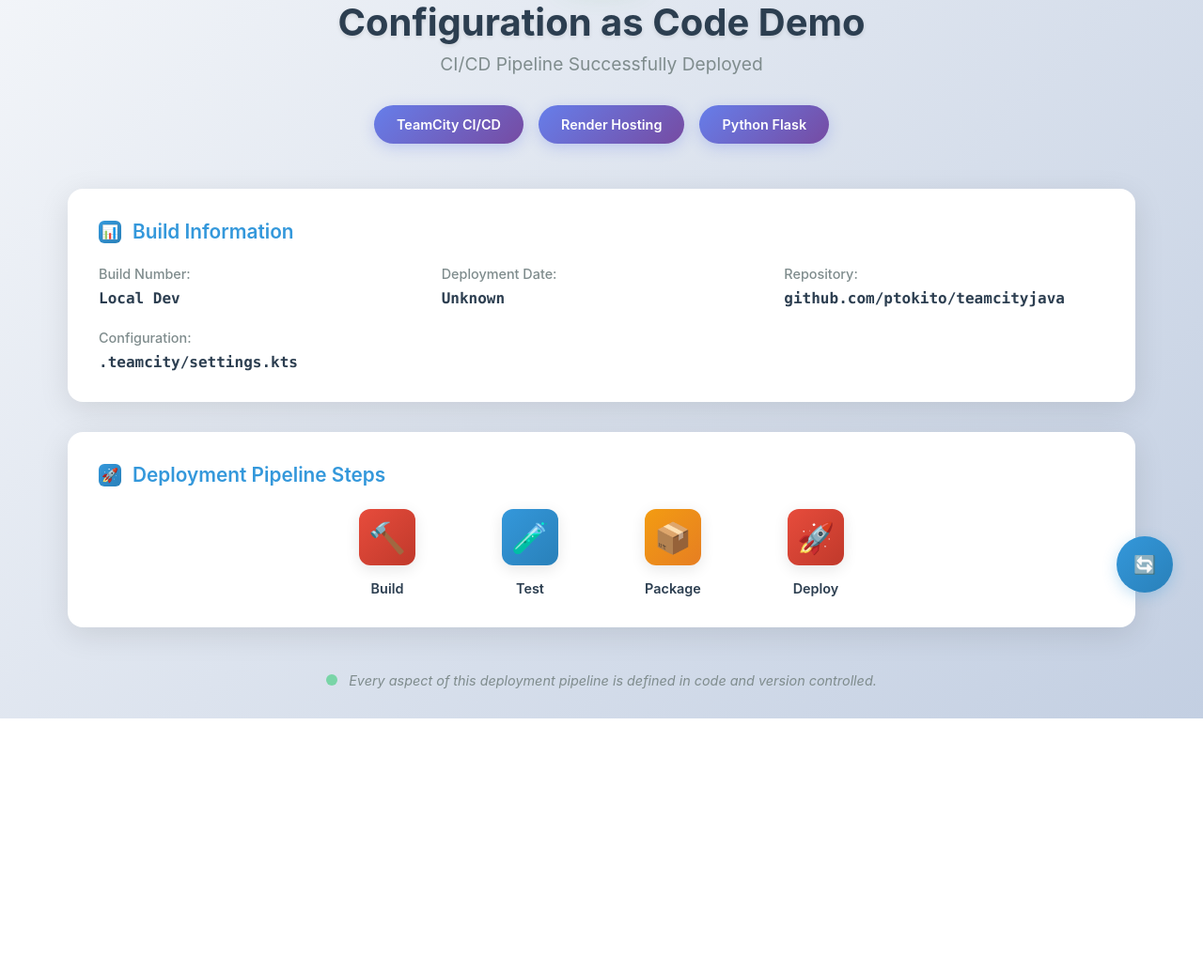
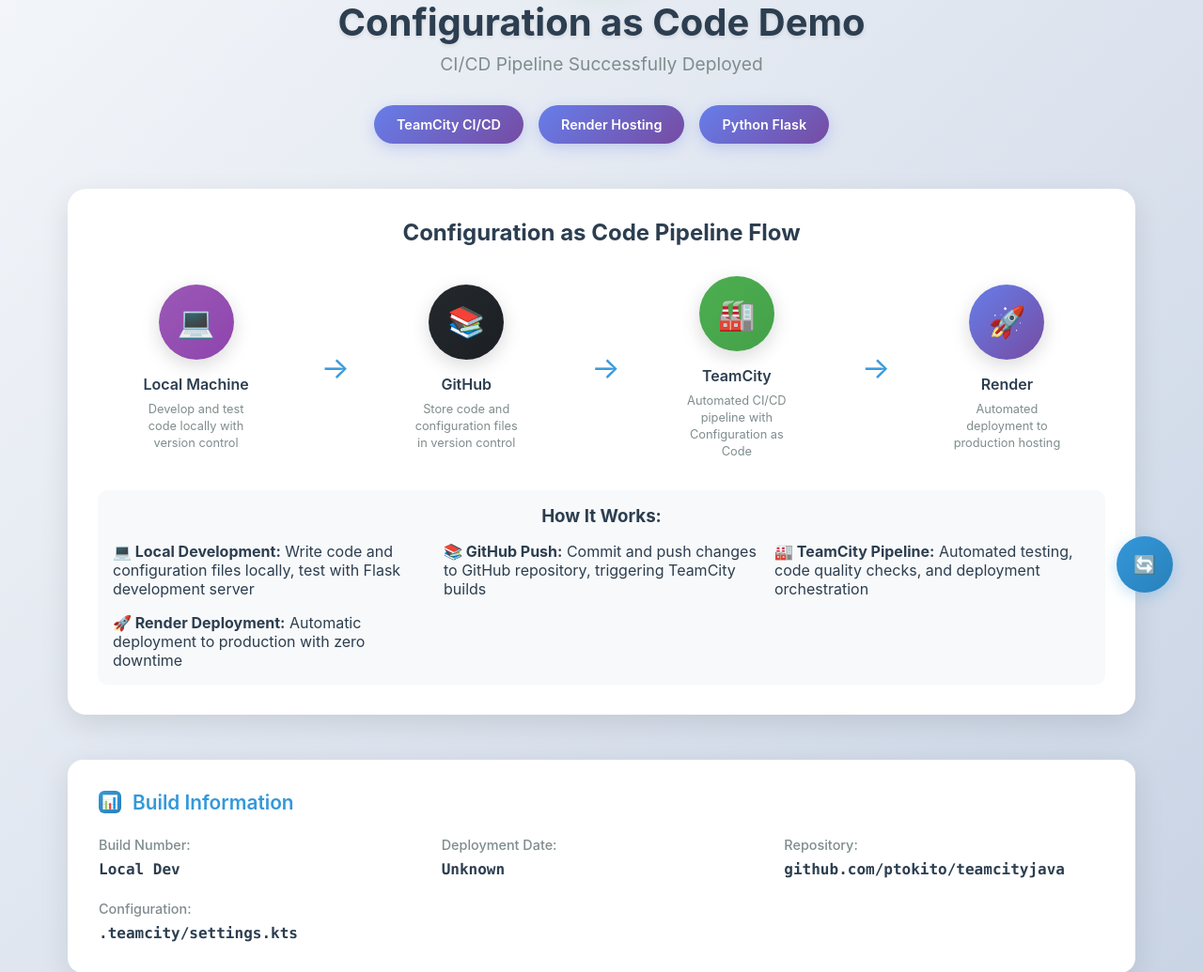
Before and after one commit to ptokito/teamOKITO, a Flask app: page / in a window 1280 px wide. Shown: the part 137-1172 px from the top of the page at 94% size. Before the commit the page ends 902 px from the top, so only its background shows below. Run offline with Flask 3, Linux system fonts and the light colour scheme.

Commit message:
Add pipeline visualization showing Local  GitHub  TeamCity  Render flow with explanations

```diff
--- a/render.yaml
+++ b/render.yaml
@@ -1,5 +1,5 @@
 
-services:
+oservices:
   - type: web
     name: teamOKITO
     env: python
--- a/templates/index.html
+++ b/templates/index.html
@@ -286,6 +286,97 @@
             transform: scale(1.1);
             box-shadow: 0 6px 20px rgba(52, 152, 219, 0.4);
         }
+
+        /* Pipeline Visualization Styles */
+        .pipeline-visualization {
+            background: white;
+            border-radius: 20px;
+            padding: 2rem;
+            margin: 2rem 0;
+            box-shadow: 0 10px 30px rgba(0,0,0,0.1);
+        }
+
+        .pipeline-title {
+            text-align: center;
+            font-size: 1.5rem;
+            font-weight: 700;
+            color: #2c3e50;
+            margin-bottom: 2rem;
+        }
+
+        .pipeline-flow {
+            display: flex;
+            justify-content: space-between;
+            align-items: center;
+            margin: 2rem 0;
+            flex-wrap: wrap;
+            gap: 1rem;
+        }
+
+        .pipeline-step-visual {
+            display: flex;
+            flex-direction: column;
+            align-items: center;
+            text-align: center;
+            flex: 1;
+            min-width: 120px;
+        }
+
+        .step-visual-icon {
+            width: 80px;
+            height: 80px;
+            border-radius: 50%;
+            display: flex;
+            align-items: center;
+            justify-content: center;
+            margin-bottom: 1rem;
+            font-size: 2rem;
+            color: white;
+            box-shadow: 0 6px 20px rgba(0,0,0,0.15);
+        }
+
+        .step-visual-icon.local { background: linear-gradient(135deg, #9b59b6, #8e44ad); }
+        .step-visual-icon.github { background: linear-gradient(135deg, #24292e, #1b1f23); }
+        .step-visual-icon.teamcity { background: linear-gradient(135deg, #4CAF50, #45a049); }
+        .step-visual-icon.render { background: linear-gradient(135deg, #667eea, #764ba2); }
+
+        .step-visual-name {
+            font-weight: 600;
+            color: #2c3e50;
+            margin-bottom: 0.5rem;
+            font-size: 1rem;
+        }
+
+        .step-visual-desc {
+            font-size: 0.8rem;
+            color: #7f8c8d;
+            line-height: 1.4;
+            max-width: 120px;
+        }
+
+        .pipeline-arrow {
+            font-size: 2rem;
+            color: #3498db;
+            margin: 0 0.5rem;
+            animation: flow 2s infinite;
+        }
+
+        @keyframes flow {
+            0% { transform: translateX(0); opacity: 0.7; }
+            50% { transform: translateX(5px); opacity: 1; }
+            100% { transform: translateX(0); opacity: 0.7; }
+        }
+
+        @media (max-width: 768px) {
+            .pipeline-flow {
+                flex-direction: column;
+            }
+
+            .pipeline-arrow {
+                transform: rotate(90deg);
+                margin: 0.5rem 0;
+            }
+        }
     </style>
 </head>
 <body>
@@ -299,6 +390,60 @@
                 <div class="tech-tag">TeamCity CI/CD</div>
                 <div class="tech-tag">Render Hosting</div>
                 <div class="tech-tag">Python Flask</div>
+            </div>
+
+            <!-- Pipeline Visualization -->
+            <div class="pipeline-visualization">
+                <h2 class="pipeline-title">Configuration as Code Pipeline Flow</h2>
+                <div class="pipeline-flow">
+                    <div class="pipeline-step-visual">
+                        <div class="step-visual-icon local">💻</div>
+                        <div class="step-visual-name">Local Machine</div>
+                        <div class="step-visual-desc">Develop and test code locally with version control</div>
+                    </div>
+
+                    <div class="pipeline-arrow">→</div>
+
+                    <div class="pipeline-step-visual">
+                        <div class="step-visual-icon github">📚</div>
+                        <div class="step-visual-name">GitHub</div>
+                        <div class="step-visual-desc">Store code and configuration files in version control</div>
+                    </div>
+
+                    <div class="pipeline-arrow">→</div>
+
+                    <div class="pipeline-step-visual">
+                        <div class="step-visual-icon teamcity">🏭</div>
+                        <div class="step-visual-name">TeamCity</div>
+                        <div class="step-visual-desc">Automated CI/CD pipeline with Configuration as Code</div>
+                    </div>
+
+                    <div class="pipeline-arrow">→</div>
+
+                    <div class="pipeline-step-visual">
+                        <div class="step-visual-icon render">🚀</div>
+                        <div class="step-visual-name">Render</div>
+                        <div class="step-visual-desc">Automated deployment to production hosting</div>
+                    </div>
+                </div>
+
+                <div style="text-align: center; margin-top: 2rem; padding: 1rem; background: #f8f9fa; border-radius: 10px;">
+                    <h3 style="color: #2c3e50; margin-bottom: 1rem;">How It Works:</h3>
+                    <div style="display: grid; grid-template-columns: repeat(auto-fit, minmax(250px, 1fr)); gap: 1rem; text-align: left;">
+                        <div>
+                            <strong>💻 Local Development:</strong> Write code and configuration files locally, test with Flask development server
+                        </div>
+                        <div>
+                            <strong>📚 GitHub Push:</strong> Commit and push changes to GitHub repository, triggering TeamCity builds
+                        </div>
+                        <div>
+                            <strong>🏭 TeamCity Pipeline:</strong> Automated testing, code quality checks, and deployment orchestration
+                        </div>
+                        <div>
+                            <strong>🚀 Render Deployment:</strong> Automatic deployment to production with zero downtime
+                        </div>
+                    </div>
+                </div>
             </div>
         </div>
 
```
Also changed, not shown: 1 other file.
